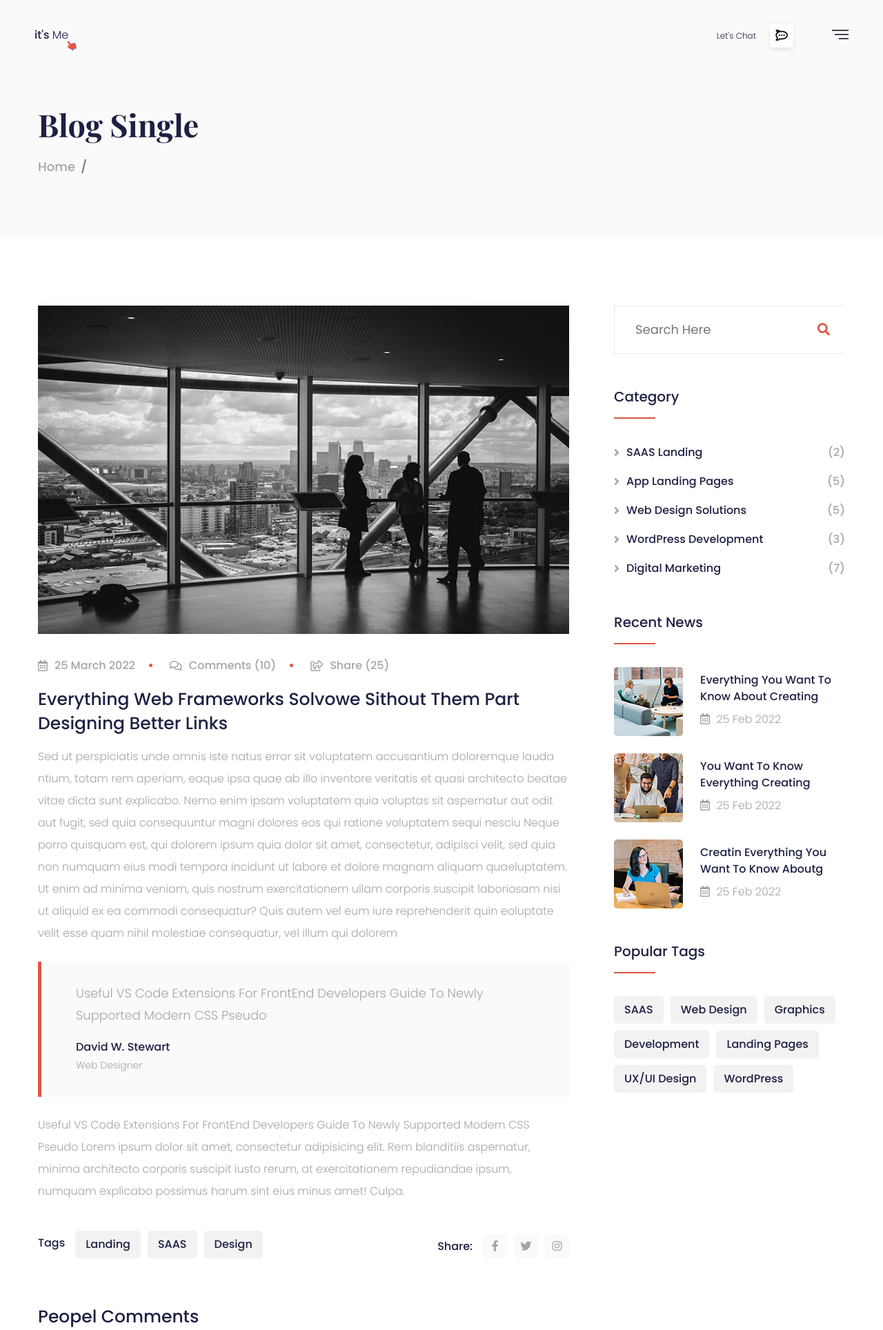
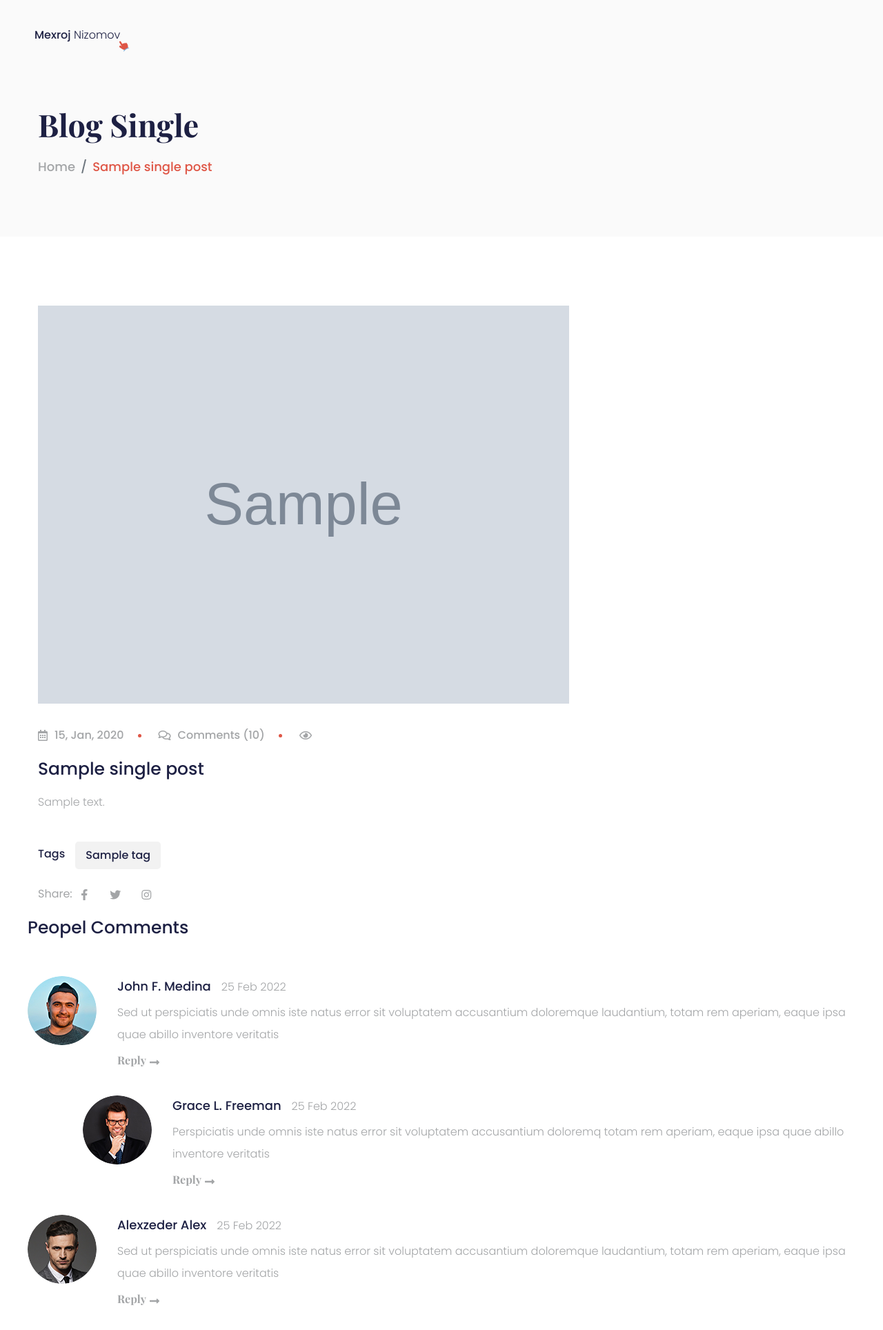
Before and after one commit to mexrojxon/My_Portfolio, a Django app: template templates/blog/blog-detail.html in a window 1280 px wide. Shown: the top 1928 px of the page at 69% size. Run offline with Django 4.2, Linux system fonts and the light colour scheme; tables that the repository leaves empty hold one stand-in row (values such as "Sample post"); the template is opened without the code that fills it: values that come from a table or form of the project are taken from there, most other values are stand-ins (such as "Sample title", 1, 10 or a date in 2020); grey boxes marked "Sample" are stand-in pictures; some libraries are stand-ins or nearby versions.

Commit message:
Detail view yozildi, prasmotr ishladi :)

```diff
--- a/blog/urls.py
+++ b/blog/urls.py
@@ -1,8 +1,10 @@
-from django.urls import path
+from django.urls import path, include
 from .views import *
 
 app_name = 'blog'
 
 urlpatterns = [
-    path('', BlogListView.as_view(), name='list')
+    path('', BlogListView.as_view(), name='list'),
+    path('<slug:slug>/', BlogDetailView.as_view(), name='detail'),
+    path('hitcount/', include(('hitcount.urls', 'hitcount'), namespace='hitcount')),
 ]
--- a/blog/views.py
+++ b/blog/views.py
@@ -18,6 +18,7 @@
 
         return context
 
+
 class BlogDetailView(HitCountDetailView):
     model = BlogPostModel
     template_name = 'blog/blog-detail.html'
--- a/templates/blog/blog-detail.html
+++ b/templates/blog/blog-detail.html
@@ -8,39 +8,7 @@
     <header id="header" class="header">
         <div class="container-fluid">
             <div class="brand">
-                <a href="index.html" class="brand-name"><b>it's</b> Me</a>
-            </div>
-            <div class="lets-chat">
-                <span>Let's Chat</span>
-                <button><i class="fab fa-rocketchat"></i></button>
-            </div>
-            <button class="nav-toggle-btn a-nav-toggle">
-                    <span class="hamburger">
-                        <span class="top-bun"></span>
-                        <span class="meat"></span>
-                        <span class="bottom-bun"></span>
-                    </span>
-            </button>
-            <div class="hide-menu a-nav-toggle"></div>
-            <div class="menu">
-                <div class="menu-lang">
-                    <a href="#" class="menu-lang-item active">Eng.</a>
-                    <a href="#" class="menu-lang-item">Fra.</a>
-                    <a href="#" class="menu-lang-item">Ara.</a>
-                </div>
-                <div class="menu-main mt-100" id="accordion">
-                    <ul id="menuMain">
-                        <li data-menuanchor="About"><a href="index-light.html#About">About</a></li>
-                        <li data-menuanchor="Services"><a href="index-light.html#Services">Services</a></li>
-                        <li data-menuanchor="Skills"><a href="index-light.html#Skills">Skills</a></li>
-                        <li data-menuanchor="Resume"><a href="index-light.html#Resume">Resume</a></li>
-                        <li data-menuanchor="Portfolio"><a href="index-light.html#Portfolio">Portfolio</a></li>
-                        <li data-menuanchor="Testimonials"><a href="index-light.html#Testimonials">Testimonials</a></li>
-                        <li data-menuanchor="Weapons"><a href="index-light.html#Weapons">Weapons</a></li>
-                        <li data-menuanchor="Contact"><a href="index-light.html#Contact">Contact</a></li>
-                    </ul>
-                </div>
-                <div class="menu-ornament"></div>
+                <a href="{% url 'about:main' %}" class="brand-name"><b>Mexroj</b> Nizomov</a>
             </div>
         </div>
     </header>
@@ -56,7 +24,7 @@
                                     <nav aria-label="breadcrumb">
                                         <ol class="breadcrumb">
                                             <li class="breadcrumb-item"><a href="{% url 'about:main' %}">Home</a></li>
-                                            <li class="breadcrumb-item active">{{ post.title }}</li>
+                                            <li class="breadcrumb-item active">{{ single_post.title }}</li>
                                         </ol>
                                     </nav>
                                 </div>
@@ -67,44 +35,24 @@
                                 <div class="row">
                                     <div class="col-lg-8">
                                         <div class="blog-item">
-                                            <img src="assets/images/blog/blog2.jpg" alt="Blog">
+                                            <img src="{{ single_post.image.url }}" alt="Blog">
                                             <ul class="blog-meta">
-                                                <li><i class="far fa-calendar-alt"></i> <a href="blog-details.html">25
-                                                    March 2022</a></li>
+                                                <li><i class="far fa-calendar-alt"></i> <a
+                                                        href="#">{{ single_post.created_at|date:'d, M, Y' }}</a>
+                                                </li>
                                                 <li><i class="far fa-comments"></i> <a href="#">Comments (10)</a></li>
-                                                <li><i class="far fa-share-square"></i> <a href="#">Share (25)</a></li>
+                                                <li><i class="far fa-eye"></i>{% get_hit_count for single_post %}</li>
                                             </ul>
-                                            <h3>Everything Web Frameworks Solvowe Sithout Them Part Designing Better
-                                                Links</h3>
-                                            <p>Sed ut perspiciatis unde omnis iste natus error sit voluptatem
-                                                accusantium doloremque lauda ntium, totam rem aperiam, eaque ipsa quae
-                                                ab illo inventore veritatis et quasi architecto beatae vitae dicta sunt
-                                                explicabo. Nemo enim ipsam voluptatem quia voluptas sit aspernatur aut
-                                                odit aut fugit, sed quia consequuntur magni dolores eos qui ratione
-                                                voluptatem sequi nesciu Neque porro quisquam est, qui dolorem ipsum quia
-                                                dolor sit amet, consectetur, adipisci velit, sed quia non numquam eius
-                                                modi tempora incidunt ut labore et dolore magnam aliquam quaeluptatem.
-                                                Ut enim ad minima veniam, quis nostrum exercitationem ullam corporis
-                                                suscipit laboriosam nisi ut aliquid ex ea commodi consequatur? Quis
-                                                autem vel eum iure reprehenderit quin eoluptate velit esse quam nihil
-                                                molestiae consequatur, vel illum qui dolorem </p>
-                                            <blockquote>
-                                                <p>Useful VS Code Extensions For FrontEnd Developers Guide To Newly
-                                                    Supported Modern CSS Pseudo</p>
-                                                <h6 class="name">David W. Stewart</h6>
-                                                <span class="designation">Web Designer</span>
-                                            </blockquote>
-                                            <p>Useful VS Code Extensions For FrontEnd Developers Guide To Newly
-                                                Supported Modern CSS Pseudo Lorem ipsum dolor sit amet, consectetur
-                                                adipisicing elit. Rem blanditiis aspernatur, minima architecto corporis
-                                                suscipit iusto rerum, at exercitationem repudiandae ipsum, numquam
-                                                explicabo possimus harum sint eius minus amet! Culpa.</p>
+                                            <h3>{{ single_post.title }}</h3>
+                                            <p>{{ single_post.description|safe }}</p>
+
                                             <div class="blog-footer d-flex flex-wrap align-items-center pt-25">
                                                 <div class="tag-clouds mb-10 mr-auto">
                                                     <b>Tags </b>
-                                                    <a href="blog.html">Landing</a>
-                                                    <a href="blog.html">SAAS</a>
-                                                    <a href="blog.html">Design</a>
+                                                    {% for tag in single_post.tag.all %}
+                                                        <a href="#"> {{ tag }}</a>
+                                                    {% endfor %}
+                                                </div>
                                             </div>
                                             <div class="social-style-one mb-10">
                                                 <b>Share: </b>
@@ -282,7 +230,7 @@
                         </div>
                     </div>
                     <div class="footer-bottom-shape">
-                            <img src="{% url 'images/contact/footer-bottom-shape.png' %}" alt="Shape">
+                        {#                            <img src="{% url 'images/contact/footer-bottom-shape.png' %}" alt="Shape">#}
                     </div>
                 </div>
             </div>
```
Also changed, not shown: templates/blog/blog.html (+7 -4 lines), blog/migrations/0002_blogpostmodel_slug_alter_blogpostmodel_category.py (added). Lines whose indentation alone changed are shown as unchanged.
